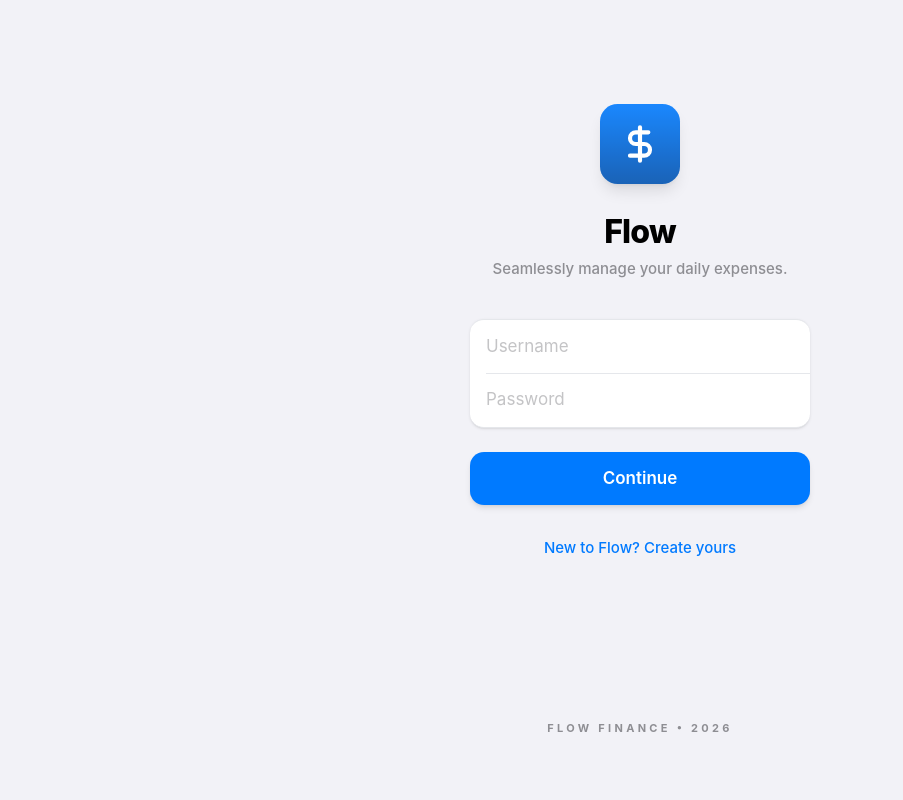
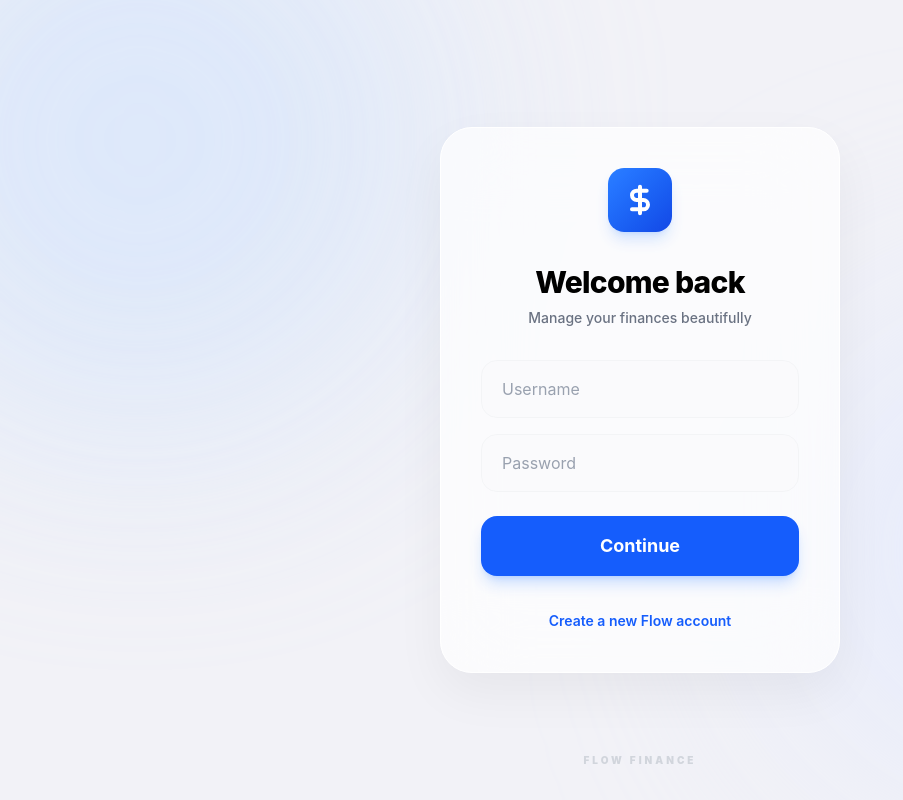
Before and after one commit to ivanrcastro/Flow_Finance-, a React (Vite) app: page / in a window 1280 px wide. Shown: the whole page, without its empty margins (0-903 px from the left). Built offline with nearby package versions, Linux system fonts and the light colour scheme.

Commit message:
fix: login layout

```diff
--- a/src/components/Login.jsx
+++ b/src/components/Login.jsx
@@ -7,102 +7,101 @@ export const Login = () => {
   const [loading, setLoading] = useState(false);
   const [isSignUp, setIsSignUp] = useState(false);
 
-  const currentYear = new Date().getFullYear();
-
   const handleAuth = async (e) => {
     e.preventDefault();
     if (!username || !password) return;
     setLoading(true);
 
-    // Internal mapping to a tracker email for Supabase auth
     const email = `${username.trim().toLowerCase()}@tracker.com`;
 
     if (isSignUp) {
       const { error } = await supabase.auth.signUp({ email, password });
-      if (error) {
-        alert("Error: " + error.message);
-      } else {
-        alert("Account created! You can now sign in.");
+      if (error) alert(error.message);
+      else {
+        alert("Account created!");
         setIsSignUp(false);
         setPassword('');
       }
     } else {
       const { error } = await supabase.auth.signInWithPassword({ email, password });
-      if (error) alert("Invalid username or password.");
+      if (error) alert("Invalid credentials");
     }
     setLoading(false);
   };
 
   return (
-    <div className="min-h-screen bg-[#F2F2F7] flex flex-col items-center p-6 font-sans antialiased">
+    <div className="min-h-screen flex items-center justify-center bg-[#F2F2F7] relative overflow-hidden font-sans">
 
-      <div className="w-full max-w-[340px] mt-20 animate-fade-in">
+      {/* BACKGROUND GLOWS (TONS CLAROS) */}
+      <div className="absolute w-[600px] h-[600px] bg-blue-200/50 blur-[120px] rounded-full -top-40 -left-40 animate-pulse"></div>
+      <div className="absolute w-[500px] h-[500px] bg-indigo-100/60 blur-[120px] rounded-full bottom-0 right-0"></div>
 
-        {/* FLOW APP ICON */}
-        <div className="flex justify-center mb-6">
-          <div className="w-20 h-20 bg-gradient-to-b from-[#007AFF] to-[#0051AF] rounded-[22%] shadow-lg flex items-center justify-center relative">
-            <div className="absolute inset-0 rounded-[22%] shadow-inner opacity-10 bg-white"></div>
-            <svg xmlns="http://www.w3.org/2000/svg" width="40" height="40" viewBox="0 0 24 24" fill="none" stroke="white" strokeWidth="2.5" strokeLinecap="round" strokeLinejoin="round">
+      {/* CARD CENTRALIZADO */}
+      <div className="relative w-full max-w-[400px] mx-4 backdrop-blur-2xl bg-white/70 border border-white shadow-[0_20px_50px_rgba(0,0,0,0.05)] rounded-[32px] p-10">
+
+        {/* LOGO FLOW */}
+        <div className="flex justify-center mb-8">
+          <div className="w-16 h-16 rounded-2xl bg-gradient-to-br from-blue-500 to-blue-700 flex items-center justify-center text-white text-2xl font-bold shadow-lg shadow-blue-500/20">
+            <svg xmlns="http://www.w3.org/2000/svg" width="32" height="32" viewBox="0 0 24 24" fill="none" stroke="currentColor" strokeWidth="3" strokeLinecap="round" strokeLinejoin="round">
               <path d="M12 2v20M17 5H9.5a3.5 3.5 0 0 0 0 7h5a3.5 3.5 0 0 1 0 7H6"/>
             </svg>
           </div>
         </div>
 
-        <div className="text-center mb-10">
-          <h2 className="text-[32px] font-extrabold tracking-tight text-black">
-            {isSignUp ? 'Create ID' : 'Flow'}
-          </h2>
-          <p className="text-[15px] text-[#8E8E93] mt-1 font-medium leading-tight">
-            Seamlessly manage your daily expenses.
+        {/* TITLE */}
+        <div className="text-center mb-8">
+          <h1 className="text-3xl font-extrabold text-black tracking-tight">
+            {isSignUp ? "Join Flow" : "Welcome back"}
+          </h1>
+          <p className="text-gray-500 text-sm mt-2 font-medium">
+            Manage your finances beautifully
           </p>
         </div>
 
-        <form onSubmit={handleAuth} className="space-y-6">
-          {/* IOS STYLE INSET GROUP */}
-          <div className="bg-white rounded-[14px] shadow-sm overflow-hidden border-t-[0.5px] border-b-[0.5px] border-gray-200">
-            <div className="relative">
+        <form onSubmit={handleAuth} className="space-y-4">
+          {/* USERNAME */}
           <input
             type="text"
             placeholder="Username"
-                className="w-full px-4 py-[14px] bg-transparent outline-none text-[17px] placeholder:text-[#C4C4C6]"
-                onChange={(e) => setUsername(e.target.value)}
             value={username}
+            onChange={(e)=>setUsername(e.target.value)}
+            className="w-full px-5 py-4 rounded-2xl bg-gray-50/50 border border-gray-100 text-black placeholder-gray-400 outline-none focus:ring-2 focus:ring-blue-500/20 focus:border-blue-500 transition-all"
           />
-              <div className="absolute bottom-0 right-0 left-4 h-[0.5px] bg-gray-200"></div>
-            </div>
 
+          {/* PASSWORD */}
           <input
             type="password"
             placeholder="Password"
-              className="w-full px-4 py-[14px] bg-transparent outline-none text-[17px] placeholder:text-[#C4C4C6]"
-              onChange={(e) => setPassword(e.target.value)}
             value={password}
+            onChange={(e)=>setPassword(e.target.value)}
+            className="w-full px-5 py-4 rounded-2xl bg-gray-50/50 border border-gray-100 text-black placeholder-gray-400 outline-none focus:ring-2 focus:ring-blue-500/20 focus:border-blue-500 transition-all"
           />
-          </div>
 
+          {/* BUTTON */}
           <button
             disabled={loading}
-            className="w-full bg-[#007AFF] hover:bg-[#0062cc] text-white py-[14px] rounded-[14px] font-semibold text-[17px] shadow-md active:opacity-80 transition-all disabled:opacity-50"
+            className="w-full mt-2 py-4 rounded-2xl bg-blue-600 text-white font-bold text-lg hover:bg-blue-700 active:scale-[0.98] transition-all shadow-lg shadow-blue-500/25 disabled:opacity-50"
           >
-            {loading ? 'Processing...' : 'Continue'}
+            {loading ? "Loading..." : "Continue"}
           </button>
         </form>
 
-        <div className="mt-8 flex flex-col items-center gap-5">
+        {/* SWITCH */}
+        <div className="text-center mt-8">
           <button
-            onClick={() => setIsSignUp(!isSignUp)}
-            className="text-[15px] font-medium text-[#007AFF] active:opacity-30 transition-all"
+            onClick={()=>setIsSignUp(!isSignUp)}
+            className="text-sm font-semibold text-blue-600 hover:text-blue-700 transition-colors"
           >
-            {isSignUp ? 'Already have an account? Sign in' : 'New to Flow? Create yours'}
+            {isSignUp ? "Already have an account? Sign in" : "Create a new Flow account"}
           </button>
         </div>
 
       </div>
 
-      {/* STICKY FOOTER */}
-      <footer className="mt-auto pb-10">
-        <p className="text-[11px] text-[#8E8E93] font-bold uppercase tracking-[0.3em]">
-          Flow Finance • {currentYear}
+      {/* FOOTER DISCRETO */}
+      <footer className="absolute bottom-8 w-full text-center">
+        <p className="text-[10px] font-black text-gray-300 uppercase tracking-[0.3em]">
+          Flow Finance
         </p>
       </footer>
     </div>
```
Lines whose indentation alone changed are shown as unchanged.
